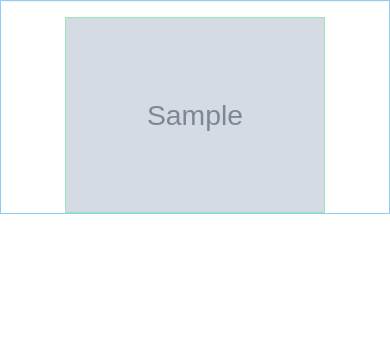
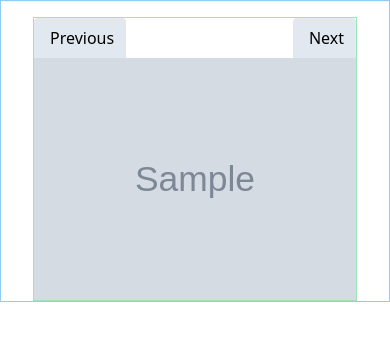
Before and after one commit to heldridge/photos-webapp, a Django app: template django/templates/pages/gallery.html.j2 in a window 390 px wide. Shown: the part 74-415 px from the top of the page. Run offline with Django 3.2, Linux system fonts and the light colour scheme; the template is opened without the code that fills it: most values are stand-ins (such as "Sample title", 1, 10 or a date in 2020); grey boxes marked "Sample" are stand-in pictures; style sheets or scripts are compiled from the project's sources.

Commit message:
Move prev next above image on small screens

```diff
--- a/django/templates/pages/gallery.html.j2
+++ b/django/templates/pages/gallery.html.j2
@@ -6,12 +6,21 @@
 
 {% if picture %}
 
-<div class="flex flex-row justify-center md:justify-start px-16 pt-4 border border-blue-300">
-    <div class="md:w-4/6 max-h-screen flex justify-center border border-green-300" id="gallery-image-container">
+<div class="flex flex-row justify-center md:justify-start px-8 md:px-16 pt-4 border border-blue-300">
+    <div class="md:w-4/6 max-h-screen flex flex-col border border-green-300" id="gallery-image-container">
+        <div class="flex md:hidden justify-between" id="gallery-next-prev">
+            <button class="bg-gray-300 hover:bg-gray-500 rounded-t py-2 pl-4 pr-3">
+                Previous
+            </button>
+            <button class="bg-gray-300 hover:bg-gray-500 rounded-t py-2 pl-4 pr-3">
+                Next
+            </button>
+        </div>
         <img class="max-h-full object-contain" src="{{ picture.photo }}" alt="">
     </div>
     <div class="border border-red-300 w-2/6 hidden md:flex flex-col" id="gallery-sidebar">
-        <div class="mx-6 mt-20 flex justify-between" id="gallery-next-prev">
+        <div class="">
+            <div class="mx-6 flex justify-between" id="gallery-next-prev">
                 <button class="bg-gray-300 hover:bg-gray-500 rounded-t py-2 pl-4 pr-3">
                     Previous
                 </button>
@@ -37,6 +46,7 @@
             </div>
         </div>
     </div>
+</div>
 
 {% else %}
 {% endif %}
```
Lines whose indentation alone changed are shown as unchanged.
